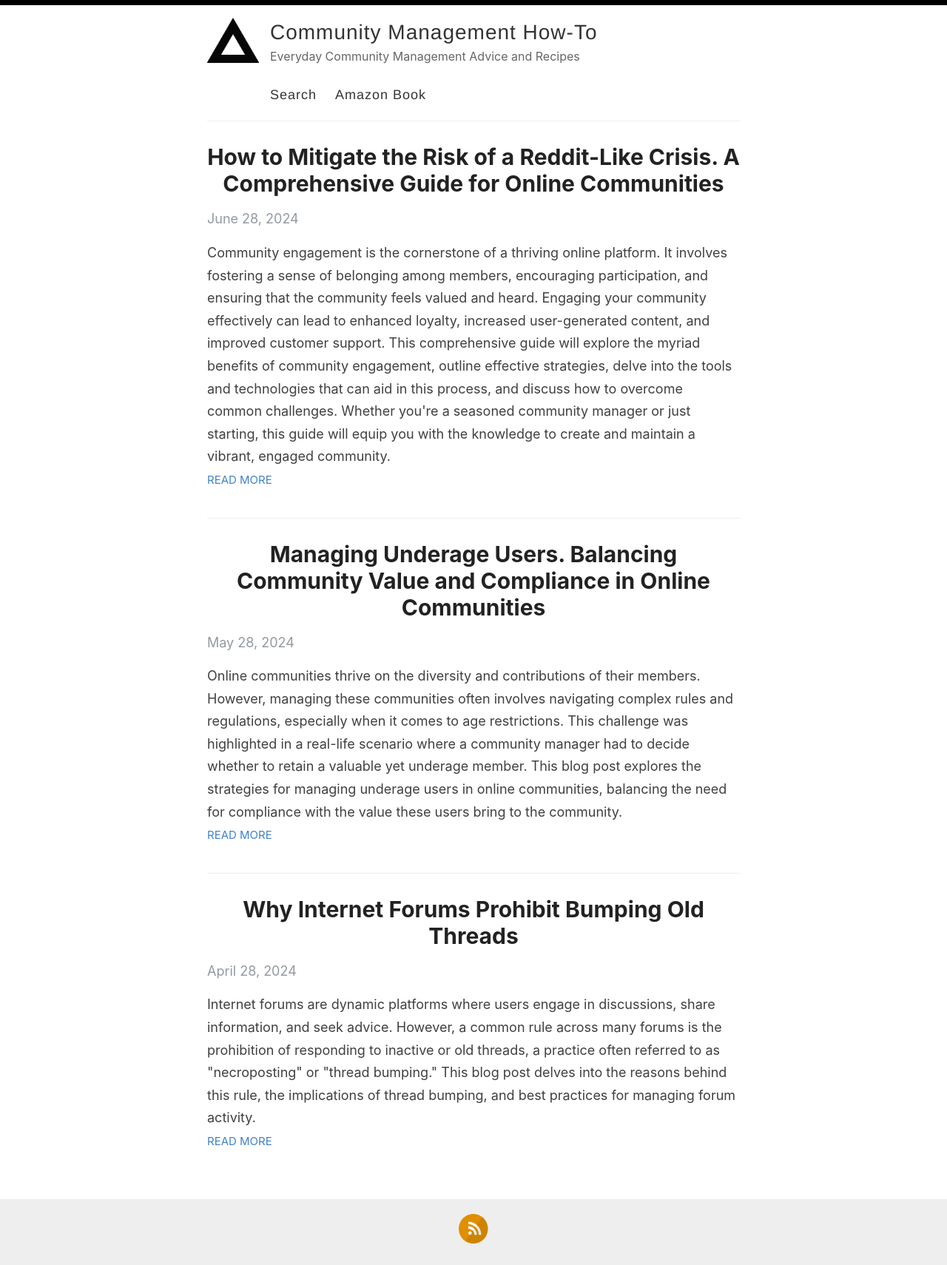
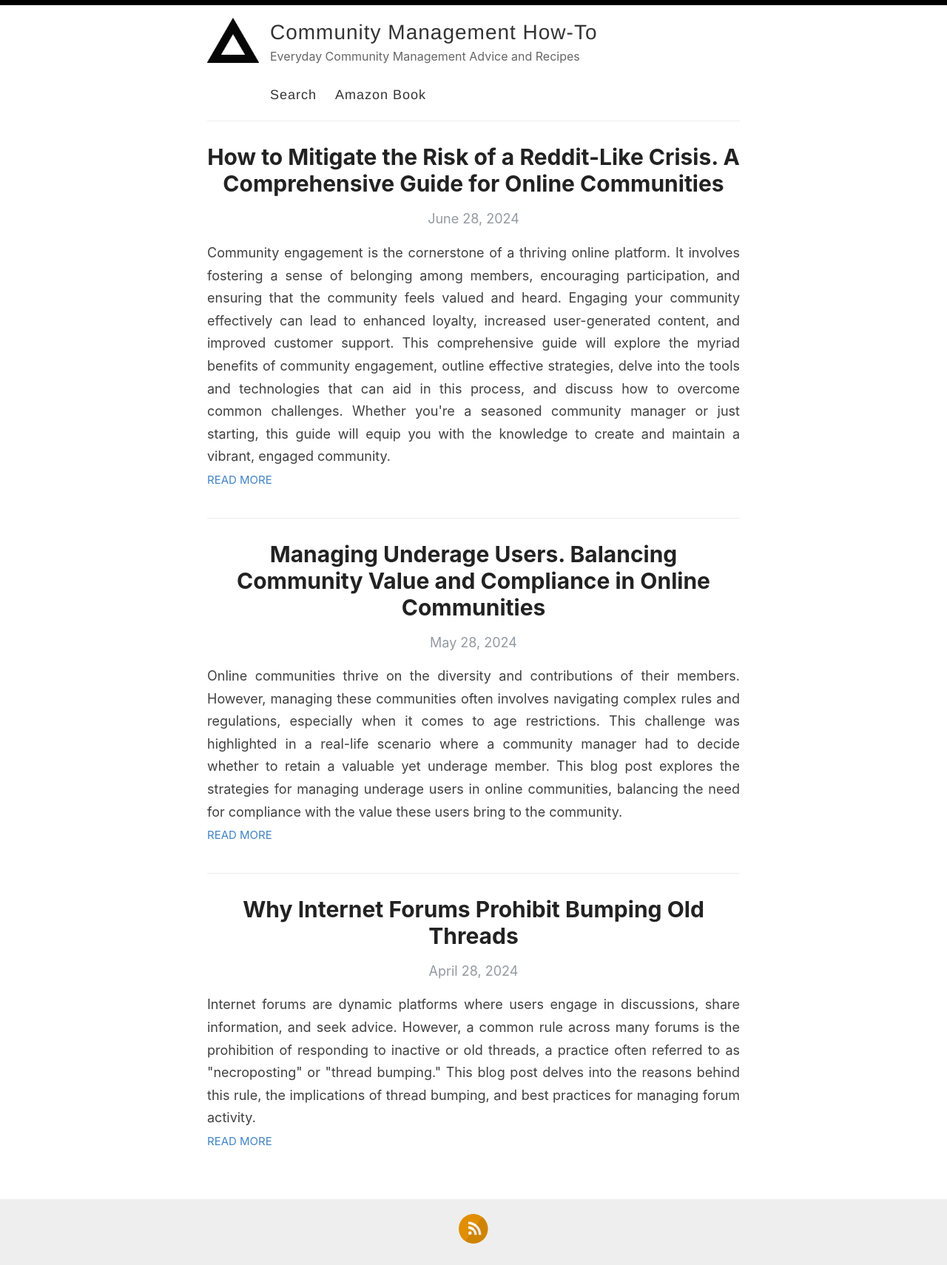
Before and after one commit to coweal/cmhowto, a Jekyll site: the page built from index.html, in a window 1280 px wide. Shown: the whole page at 74% size. Built offline with Jekyll 4.4.1, drawn with Linux system fonts in a browser that asks for light colours; the list of posts is cut into pages by our own code.

Commit message:
Reverted text aligment to the right and added text justification

```diff
--- a/assets/style.scss
+++ b/assets/style.scss
@@ -18,6 +18,8 @@
 html {
   font-size: 100%;
   height: 100%;
+  text-align: justify;
+  text-justify: inter-word;
 }
 
 body {
@@ -460,7 +462,7 @@ body:after {
 
 .page h1{
   font-family: -system-ui, -apple-system, BlinkMacSystemFont, "Segoe UI", Roboto, Helvetica, Arial, sans-serif, "Apple Color Emoji", "Segoe UI Emoji", "Segoe UI Symbol";
-  text-align: left;
+  text-align: center;
   font-weight: bold;
   font-kerning: auto;
   font-feature-settings: "kern","liga","dlig","hlig","cswh";
@@ -474,7 +476,7 @@ body:after {
 }
 
 .post_date{
-  text-align: left;
+  text-align: center;
   color: #939aa1;
 }
 
```
